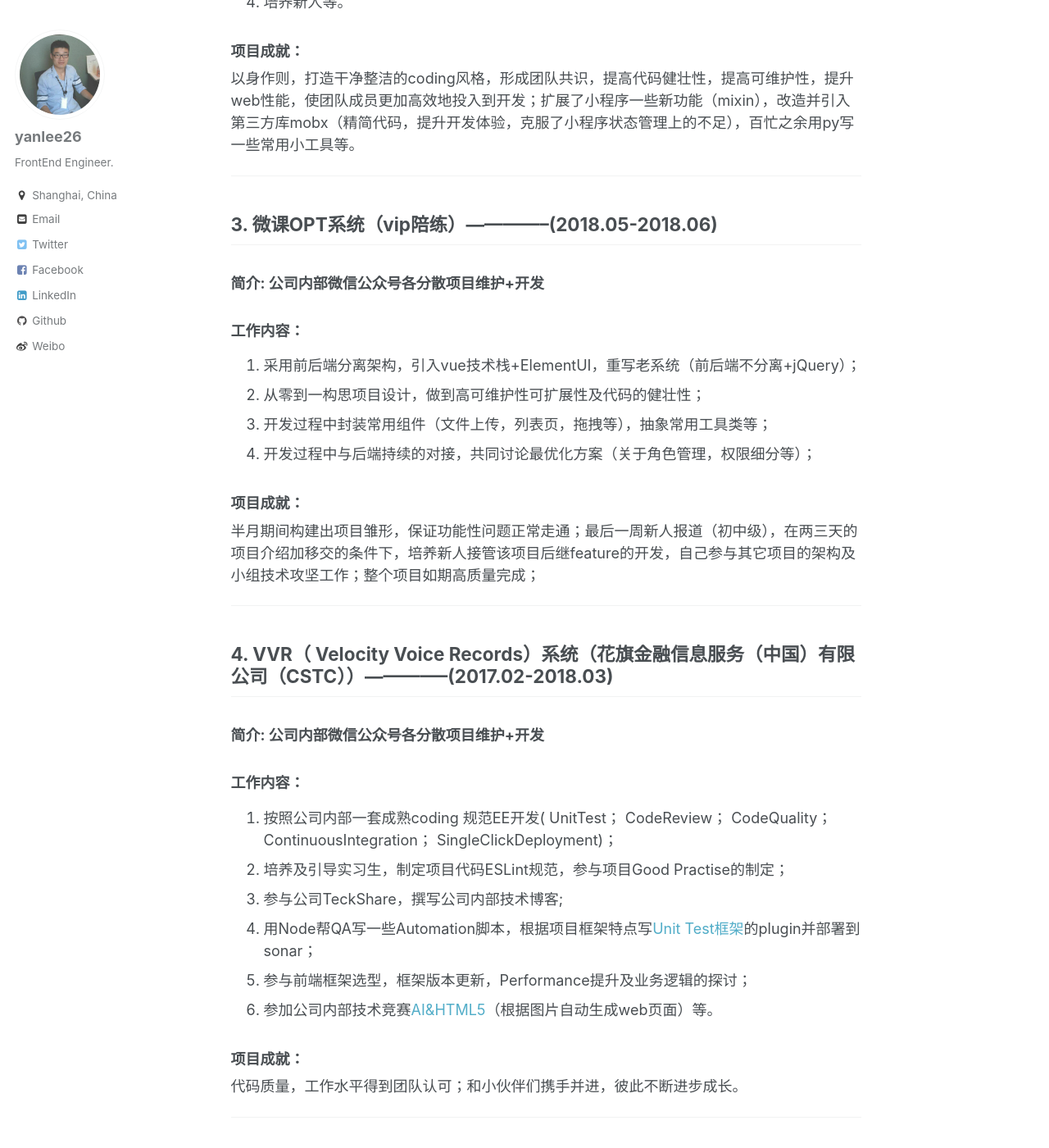
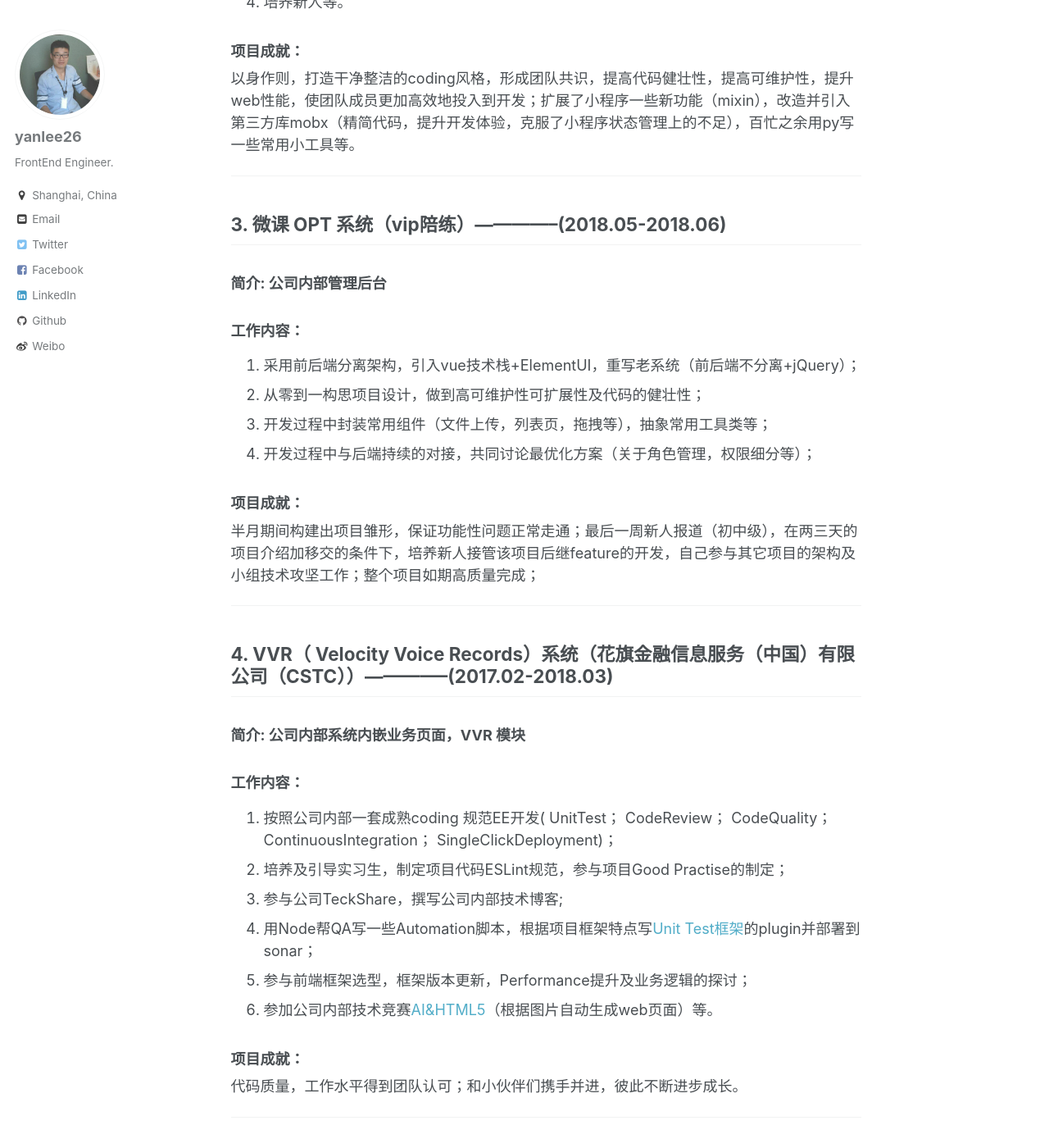
Before and after one commit to yanlee26/yanlee26.github.io, a Jekyll site: the page built from _pages/about.md, in a window 1280 px wide and 1400 px high, scrolled down 4298 px. Shown: the whole window at 82% size. Built offline with Jekyll 4.4.1, drawn with Linux system fonts in a browser that asks for light colours; comment, search, counter and statistics services are not loaded.

Commit message:
docs: tweak about

```diff
--- a/_pages/about.md
+++ b/_pages/about.md
@@ -145,9 +145,9 @@ title: "闫立-前端开发-五年经验"
 以身作则，打造干净整洁的coding风格，形成团队共识，提高代码健壮性，提高可维护性，提升web性能，使团队成员更加高效地投入到开发；扩展了小程序一些新功能（mixin），改造并引入第三方库mobx（精简代码，提升开发体验，克服了小程序状态管理上的不足），百忙之余用py写一些常用小工具等。
 
 ---
-## 3. 微课OPT系统（vip陪练）--------------(2018.05-2018.06)
+## 3. 微课 OPT 系统（vip陪练）--------------(2018.05-2018.06)
 
-### 简介: 公司内部微信公众号各分散项目维护+开发
+### 简介: 公司内部管理后台
 
 ### 工作内容：
 
@@ -162,7 +162,7 @@ title: "闫立-前端开发-五年经验"
 ---
 ## 4. VVR（ Velocity Voice Records）系统（花旗金融信息服务（中国）有限公司（CSTC））--------------(2017.02-2018.03)
 
-### 简介: 公司内部微信公众号各分散项目维护+开发
+### 简介: 公司内部系统内嵌业务页面，VVR 模块
 
 ### 工作内容：
 
```
